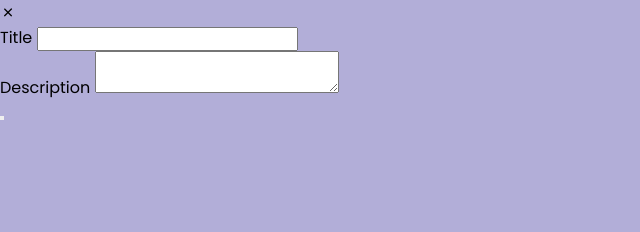
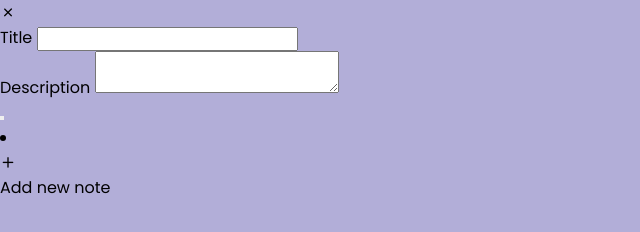
Before and after one commit to rajatpandeyrishi/Click-And-Note, a plain HTML site: page index.html in a window 1280 px wide. Shown: the whole page, without its empty margins (0-640 px from the left). Drawn offline with nearby package versions, Linux system fonts and the light colour scheme.

Commit message:
feat: add HTML structure for 'Add Note' button inside main notes container
- Implemented wrapper div to hold note elements
- Added 'Add Note' box with icon and label to trigger popup

```diff
--- a/index.html
+++ b/index.html
@@ -59,6 +59,17 @@
       </div>
     </div>
 
+    <!-- Main container for notes; uses CSS Grid for layout -->
+    <div class="wrapper">
+      <!-- "Add Note" box; triggers popup for creating a new note -->
+      <li class="add-box">
+        <!-- Plus icon inside a styled circle -->
+        <div class="icon"><i class="uil uil-plus"></i></div>
+        <!-- Text label for the add note button -->
+        <p>Add new note</p>
+      </li>
+    </div>
+
     <!-- Main JavaScript file for app functionality -->
     <script src="SRC/JS/main.js"></script>
   </body>
```
